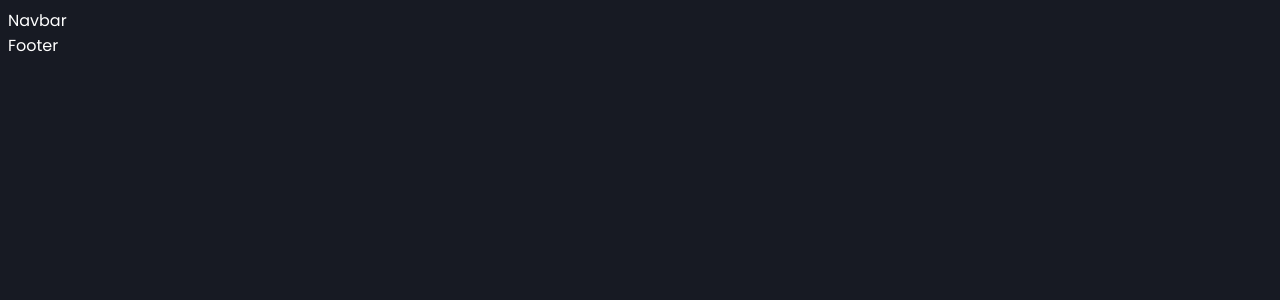
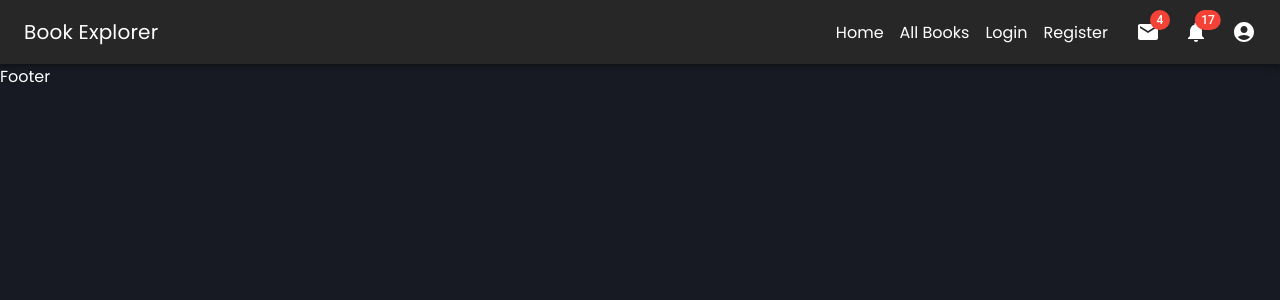
Before and after one commit to prosenjit-singha/book-explorer-client, a React (Vite) app: page / in a window 1280 px wide. Shown: the top 300 px of the page. Built offline with nearby package versions, Linux system fonts and the light colour scheme.

Commit message:
Navbar 60% Done

```diff
--- a/package.json
+++ b/package.json
@@ -12,6 +12,7 @@
   "dependencies": {
     "@emotion/react": "^11.11.1",
     "@emotion/styled": "^11.11.0",
+    "@mui/icons-material": "^5.14.0",
     "@mui/material": "^5.14.0",
     "axios": "^1.4.0",
     "react": "^18.2.0",
--- a/src/App.tsx
+++ b/src/App.tsx
@@ -4,6 +4,11 @@ import MainLayout from "./layouts/Main";
 function App() {
   const theme = createTheme({
     palette: { mode: "dark" },
+    typography: {
+      allVariants: {
+        fontFamily: "Poppins",
+      },
+    },
   });
   return (
     <ThemeProvider theme={theme}>
--- /dev/null
+++ b/src/components/Logo.tsx
@@ -0,0 +1,6 @@
+import { Typography } from "@mui/material";
+function Logo() {
+  return <Typography fontSize={20}>Book Explorer</Typography>;
+}
+
+export default Logo;
--- a/src/index.css
+++ b/src/index.css
@@ -2,6 +2,11 @@
 
 :root {
   --bg-color: #171a23;
+}
+* {
+  margin: 0;
+  padding: 0;
+  box-sizing: border-box;
 }
 body {
   font-family: "Poppins";
--- a/src/layouts/Navbar.tsx
+++ /dev/null
@@ -1,5 +0,0 @@
-const Navbar = () => {
-  return <div>Navbar</div>;
-};
-
-export default Navbar;
--- /dev/null
+++ b/src/layouts/Navbar/NavLinks.tsx
@@ -0,0 +1,25 @@
+import { Link, Stack } from "@mui/material";
+
+function NavLinks() {
+  return (
+    <Stack
+      sx={{
+        flexDirection: "row",
+        gap: 2,
+        px: 2,
+        ml: "auto",
+        "&  a": {
+          color: "text.primary",
+          textDecoration: "none",
+        },
+      }}
+    >
+      <Link>Home</Link>
+      <Link>All Books</Link>
+      <Link>Login</Link>
+      <Link>Register</Link>
+    </Stack>
+  );
+}
+
+export default NavLinks;
--- /dev/null
+++ b/src/layouts/Navbar/UserMenu.tsx
@@ -0,0 +1,36 @@
+import { Menu, MenuItem } from "@mui/material";
+
+type UserMenuProps = {
+  anchorEl: HTMLElement | null;
+  onClose: () => void;
+};
+
+const UserMenu = ({ anchorEl, onClose }: UserMenuProps) => {
+  const menuId = "user-menu";
+  const isMenuOpen = Boolean(anchorEl);
+
+  return (
+    <Menu
+      anchorEl={anchorEl}
+      anchorOrigin={{
+        vertical: "bottom",
+        horizontal: "center",
+      }}
+      id={menuId}
+      keepMounted
+      transformOrigin={{
+        vertical: "top",
+        horizontal: "right",
+      }}
+      open={isMenuOpen}
+      onClose={onClose}
+    >
+      <MenuItem onClick={onClose}>My Profile</MenuItem>
+      <MenuItem onClick={onClose}>Settings</MenuItem>
+      <MenuItem onClick={onClose}>My Books</MenuItem>
+      <MenuItem onClick={onClose}>Logout</MenuItem>
+    </Menu>
+  );
+};
+
+export default UserMenu;
--- /dev/null
+++ b/src/layouts/Navbar/index.tsx
@@ -0,0 +1,157 @@
+import React from "react";
+import {
+  AppBar,
+  Box,
+  Toolbar,
+  IconButton,
+  MenuItem,
+  Menu,
+  Badge,
+} from "@mui/material";
+
+import AccountCircle from "@mui/icons-material/AccountCircle";
+import MailIcon from "@mui/icons-material/Mail";
+import NotificationsIcon from "@mui/icons-material/Notifications";
+import MoreIcon from "@mui/icons-material/MoreVert";
+import Logo from "../../components/Logo";
+import NavLinks from "./NavLinks";
+import UserMenu from "./UserMenu";
+
+const Navbar = () => {
+  const [anchorEl, setAnchorEl] = React.useState<null | HTMLElement>(null);
+  const [mobileMoreAnchorEl, setMobileMoreAnchorEl] =
+    React.useState<null | HTMLElement>(null);
+
+  const isMobileMenuOpen = Boolean(mobileMoreAnchorEl);
+
+  const handleProfileMenuOpen = (event: React.MouseEvent<HTMLElement>) => {
+    setAnchorEl(event.currentTarget);
+  };
+
+  const handleMobileMenuClose = () => {
+    setMobileMoreAnchorEl(null);
+  };
+
+  const handleMenuClose = () => {
+    setAnchorEl(null);
+    handleMobileMenuClose();
+  };
+
+  const handleMobileMenuOpen = (event: React.MouseEvent<HTMLElement>) => {
+    setMobileMoreAnchorEl(event.currentTarget);
+  };
+
+  const menuId = "primary-search-account-menu";
+
+  const mobileMenuId = "primary-search-account-menu-mobile";
+  const renderMobileMenu = (
+    <Menu
+      anchorEl={mobileMoreAnchorEl}
+      anchorOrigin={{
+        vertical: "bottom",
+        horizontal: "left",
+      }}
+      id={mobileMenuId}
+      keepMounted
+      transformOrigin={{
+        vertical: "top",
+        horizontal: "right",
+      }}
+      open={isMobileMenuOpen}
+      onClose={handleMobileMenuClose}
+    >
+      <MenuItem>
+        <IconButton size="large" aria-label="show 4 new mails" color="inherit">
+          <Badge badgeContent={4} color="error">
+            <MailIcon />
+          </Badge>
+        </IconButton>
+        <p>Messages</p>
+      </MenuItem>
+      <MenuItem>
+        <IconButton
+          size="large"
+          aria-label="show 17 new notifications"
+          color="inherit"
+        >
+          <Badge badgeContent={17} color="error">
+            <NotificationsIcon />
+          </Badge>
+        </IconButton>
+        <p>Notifications</p>
+      </MenuItem>
+      <MenuItem onClick={handleProfileMenuOpen}>
+        <IconButton
+          size="large"
+          aria-label="account of current user"
+          aria-controls="primary-search-account-menu"
+          aria-haspopup="true"
+          color="inherit"
+        >
+          <AccountCircle />
+        </IconButton>
+        <p>Profile</p>
+      </MenuItem>
+    </Menu>
+  );
+
+  return (
+    <Box sx={{ flexGrow: 1 }}>
+      <AppBar position="static">
+        <Toolbar>
+          <Logo />
+
+          <NavLinks />
+
+          <Box sx={{ display: { xs: "none", md: "flex" } }}>
+            <IconButton
+              size="large"
+              aria-label="show 4 new mails"
+              color="inherit"
+            >
+              <Badge badgeContent={4} color="error">
+                <MailIcon />
+              </Badge>
+            </IconButton>
+            <IconButton
+              size="large"
+              aria-label="show 17 new notifications"
+              color="inherit"
+            >
+              <Badge badgeContent={17} color="error">
+                <NotificationsIcon />
+              </Badge>
+            </IconButton>
+            <IconButton
+              size="large"
+              edge="end"
+              aria-label="account of current user"
+              aria-controls={menuId}
+              aria-haspopup="true"
+              onClick={handleProfileMenuOpen}
+              color="inherit"
+            >
+              <AccountCircle />
+            </IconButton>
+          </Box>
+          <Box sx={{ display: { xs: "flex", md: "none" } }}>
+            <IconButton
+              size="large"
+              aria-label="show more"
+              aria-controls={mobileMenuId}
+              aria-haspopup="true"
+              onClick={handleMobileMenuOpen}
+              color="inherit"
+            >
+              <MoreIcon />
+            </IconButton>
+          </Box>
+        </Toolbar>
+      </AppBar>
+      {renderMobileMenu}
+      <UserMenu anchorEl={anchorEl} onClose={handleMenuClose} />
+    </Box>
+  );
+};
+
+export default Navbar;
```
Also changed, not shown: 1 other file (tests, documents, lock files or other folders).
